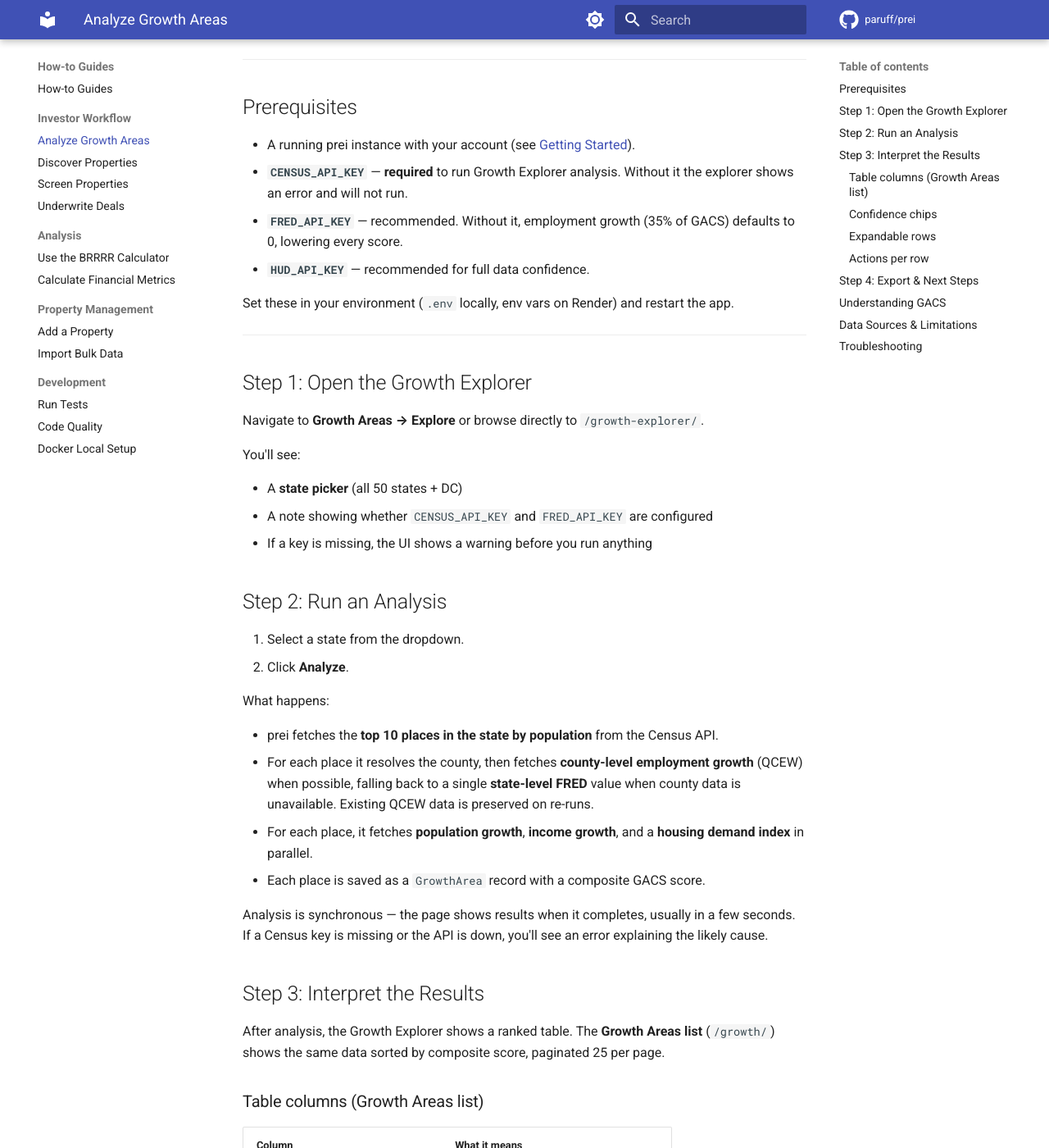
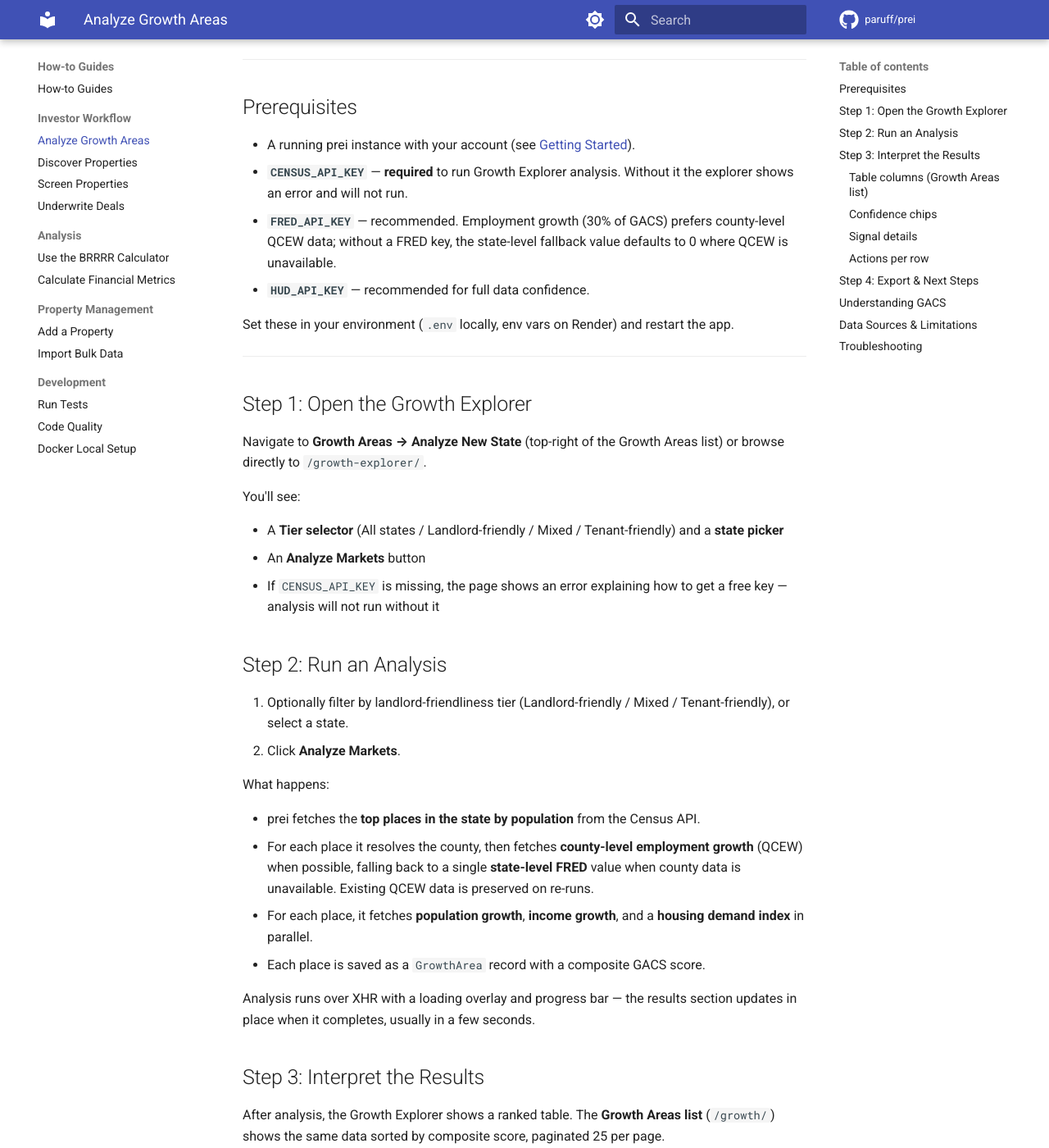
Before and after one commit to paruff/prei, an MkDocs documentation site: the page built from docs/how-to-guides/analyze-growth-areas.md, in a window 1280 px wide and 1400 px high, scrolled down 272 px. Shown: the whole window at 82% size. Built offline with MkDocs 1.6.1 and Material for MkDocs 9.7.7, drawn with Linux system fonts in a browser that asks for light colours; comment, search, counter and statistics services are not loaded; the version menu is left out; some of the changed text lies outside the part shown.

Commit message:
docs: align growth area guides with actual implementation

```diff
--- a/docs/how-to-guides/analyze-growth-areas.md
+++ b/docs/how-to-guides/analyze-growth-areas.md
@@ -10,8 +10,9 @@
 - A running prei instance with your account (see [Getting Started](../tutorials/getting-started.md)).
 - **`CENSUS_API_KEY`** — **required** to run Growth Explorer analysis. Without it the
   explorer shows an error and will not run.
-- **`FRED_API_KEY`** — recommended. Without it, employment growth (35% of GACS)
-  defaults to 0, lowering every score.
+- **`FRED_API_KEY`** — recommended. Employment growth (30% of GACS) prefers
+  county-level QCEW data; without a FRED key, the state-level fallback value defaults
+  to 0 where QCEW is unavailable.
 - **`HUD_API_KEY`** — recommended for full data confidence.
 
 Set these in your environment (`.env` locally, env vars on Render) and restart the app.
@@ -20,22 +21,26 @@ Set these in your environment (`.env` locally, env vars on Render) and restart t
 
 ## Step 1: Open the Growth Explorer
 
-Navigate to **Growth Areas → Explore** or browse directly to `/growth-explorer/`.
+Navigate to **Growth Areas → Analyze New State** (top-right of the Growth Areas list)
+or browse directly to `/growth-explorer/`.
 
 You'll see:
 
-- A **state picker** (all 50 states + DC)
-- A note showing whether `CENSUS_API_KEY` and `FRED_API_KEY` are configured
-- If a key is missing, the UI shows a warning before you run anything
+- A **Tier selector** (All states / Landlord-friendly / Mixed / Tenant-friendly) and a
+  **state picker**
+- An **Analyze Markets** button
+- If `CENSUS_API_KEY` is missing, the page shows an error explaining how to get a free
+  key — analysis will not run without it
 
 ## Step 2: Run an Analysis
 
-1. Select a state from the dropdown.
-2. Click **Analyze**.
+1. Optionally filter by landlord-friendliness tier (Landlord-friendly / Mixed /
+   Tenant-friendly), or select a state.
+2. Click **Analyze Markets**.
 
 What happens:
 
-- prei fetches the **top 10 places in the state by population** from the Census API.
+- prei fetches the **top places in the state by population** from the Census API.
 - For each place it resolves the county, then fetches **county-level employment growth**
   (QCEW) when possible, falling back to a single **state-level FRED** value when county
   data is unavailable. Existing QCEW data is preserved on re-runs.
@@ -43,9 +48,8 @@ What happens:
   **housing demand index** in parallel.
 - Each place is saved as a `GrowthArea` record with a composite GACS score.
 
-Analysis is synchronous — the page shows results when it completes, usually in a few
-seconds. If a Census key is missing or the API is down, you'll see an error explaining
-the likely cause.
+Analysis runs over XHR with a loading overlay and progress bar — the results section
+updates in place when it completes, usually in a few seconds.
 
 ## Step 3: Interpret the Results
 
@@ -59,7 +63,7 @@ After analysis, the Growth Explorer shows a ranked table. The **Growth Areas lis
 | City / State | The place analyzed |
 | Population | Census population estimate |
 | Pop Growth % | 5-year population growth rate |
-| Emp Growth % | State-level employment growth (FRED CES) |
+| Emp Growth % | County QCEW employment growth when available, state-level FRED fallback |
 | Income Growth % | 5-year median income growth |
 | Housing Demand / Supply Constraint | Demand index and supply constraint scores |
 | **Composite Score** | GACS — higher is better |
@@ -71,10 +75,9 @@ After analysis, the Growth Explorer shows a ranked table. The **Growth Areas lis
 - 🟡 **50–79%** — some defaults used
 - 🔴 **< 50%** — many defaults; treat the score as a rough ranking
 
-### Expandable rows
+### Signal details
 
-Click a row to expand a breakdown of the underlying signals. Each signal shows its
-weight, value, and whether real data was used or a default.
+Each market's key signals are visible directly in the table columns (see above).
 
 ### Actions per row
 
@@ -104,7 +107,7 @@ The Growth Area Composite Score combines 7 signals into one number on a 0–100
 | Income growth | 15% | Census ACS |
 | School quality | 10% | GreatSchools / local |
 | Rent growth (FMR YoY) | 15% | County-level HUD FMR |
-| Supply constraint | 10% | ACS housing-unit growth |
+| Supply constraint | 10% | Default 50 (not currently sourced from live data) |
 | Net migration | 5% | Census ACS (proxy) |
 
 Read the full explanation, score ranges, and the Landlord Score in the
@@ -114,12 +117,13 @@ Read the full explanation, score ranges, and the Landlord Score in the
 
 - **Employment growth** prefers county-level QCEW data and falls back to state-level
   FRED — values can vary within a state depending on data availability.
-- **School quality** is resolved via a city→ZIP map covering ~40 major cities; other
-  cities get `None` (no penalty, but the signal is missing).
+- **School quality** is a placeholder signal today: the source call is not wired up in
+  the explorer, so school data is not collected and the signal stays at its default.
 - **Experimental weights** — the GACS model is not research-validated.
 - **Missing signals count as 0** toward the score — a market with sparse data scores
   lower than its true fundamentals; check the Confidence %.
-- **Supply constraint defaults to 50** when Census data is unavailable.
+- **Supply constraint is always its default (50)** — the model supports a computed
+  supply-constraint index, but the explorer does not currently source live values.
 - Scores rank markets for comparison; they do **not** predict short-term prices or
   account for landlord-friendliness (see the Landlord Score in the GACS Guide).
 
```
Also changed, not shown: docs/explanation/GACS_GUIDE.md (+9 -7 lines), docs/explanation/investor-workflow.md (+9 -6 lines), docs/how-to-guides/discover-properties.md (+11 -10 lines), 1 other file.
